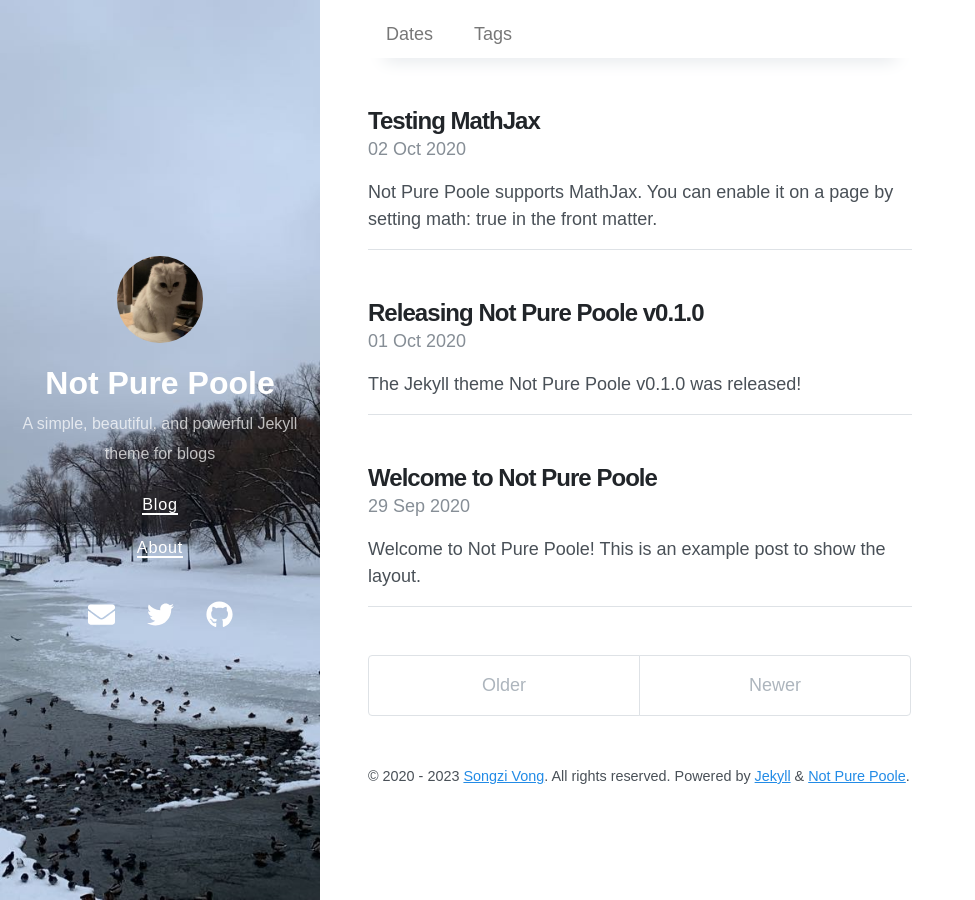
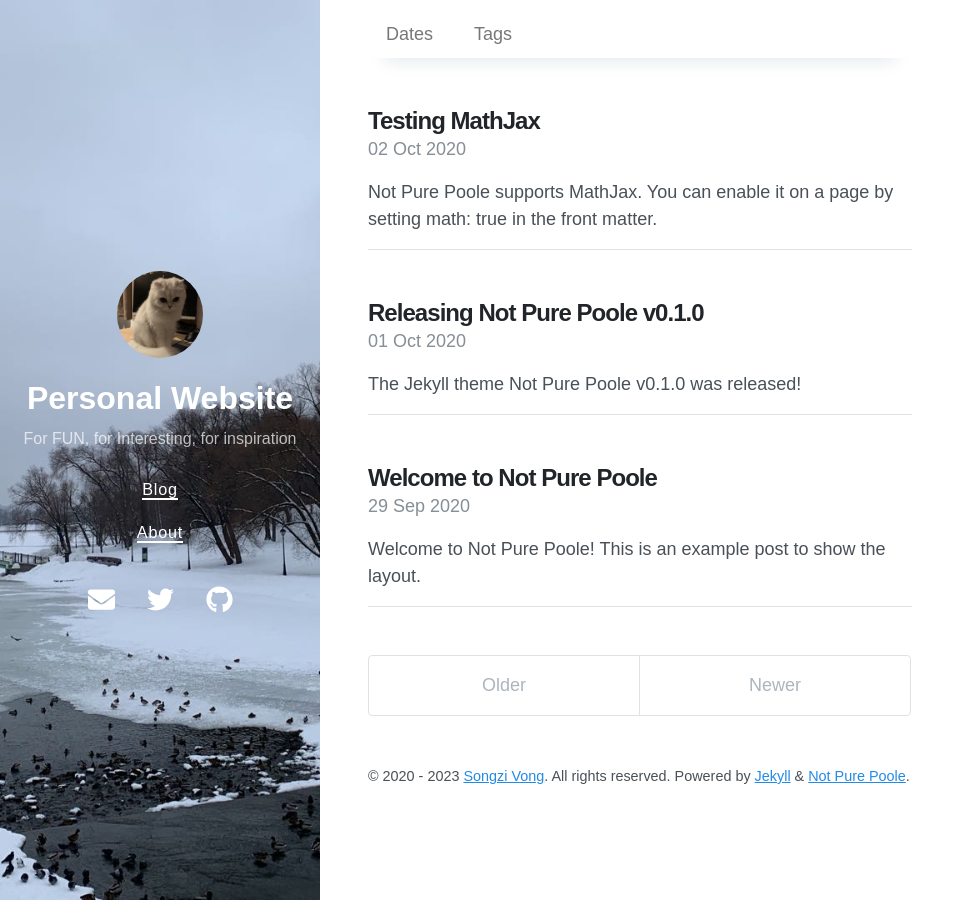
Before and after one commit to New-lay/New-lay.github.io, a Jekyll site: the page built from index.html, in a window 1280 px wide. Shown: the whole page, without its empty margins (0-975 px from the left). Built offline with Jekyll 4.4.1, drawn with Linux system fonts in a browser that asks for light colours; nearby versions of some CDN libraries; the list of posts is cut into pages by our own code.

Commit message:
Update _config.yml

```diff
--- a/_config.yml
+++ b/_config.yml
@@ -1,7 +1,7 @@
 # Setup
-title: Not Pure Poole
-description: A simple, beautiful, and powerful Jekyll theme for blogs
-url: https://vszhub.github.io
+title: Personal Website
+description: For FUN, for Interesting, for inspiration
+url: https://new-lay.github.io/
 avatar: /avatar.jpeg
 paginate: 5
 permalink: pretty
```
